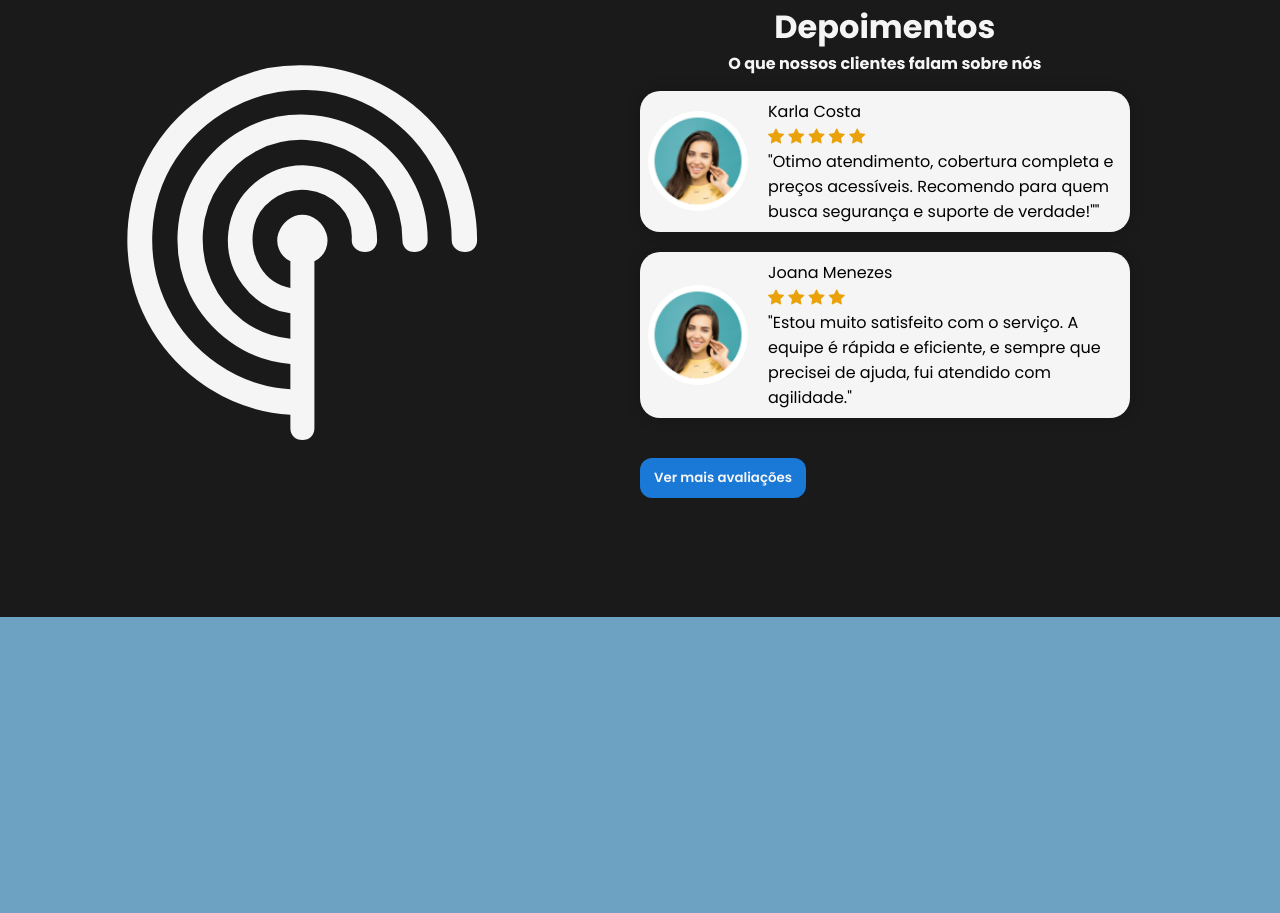
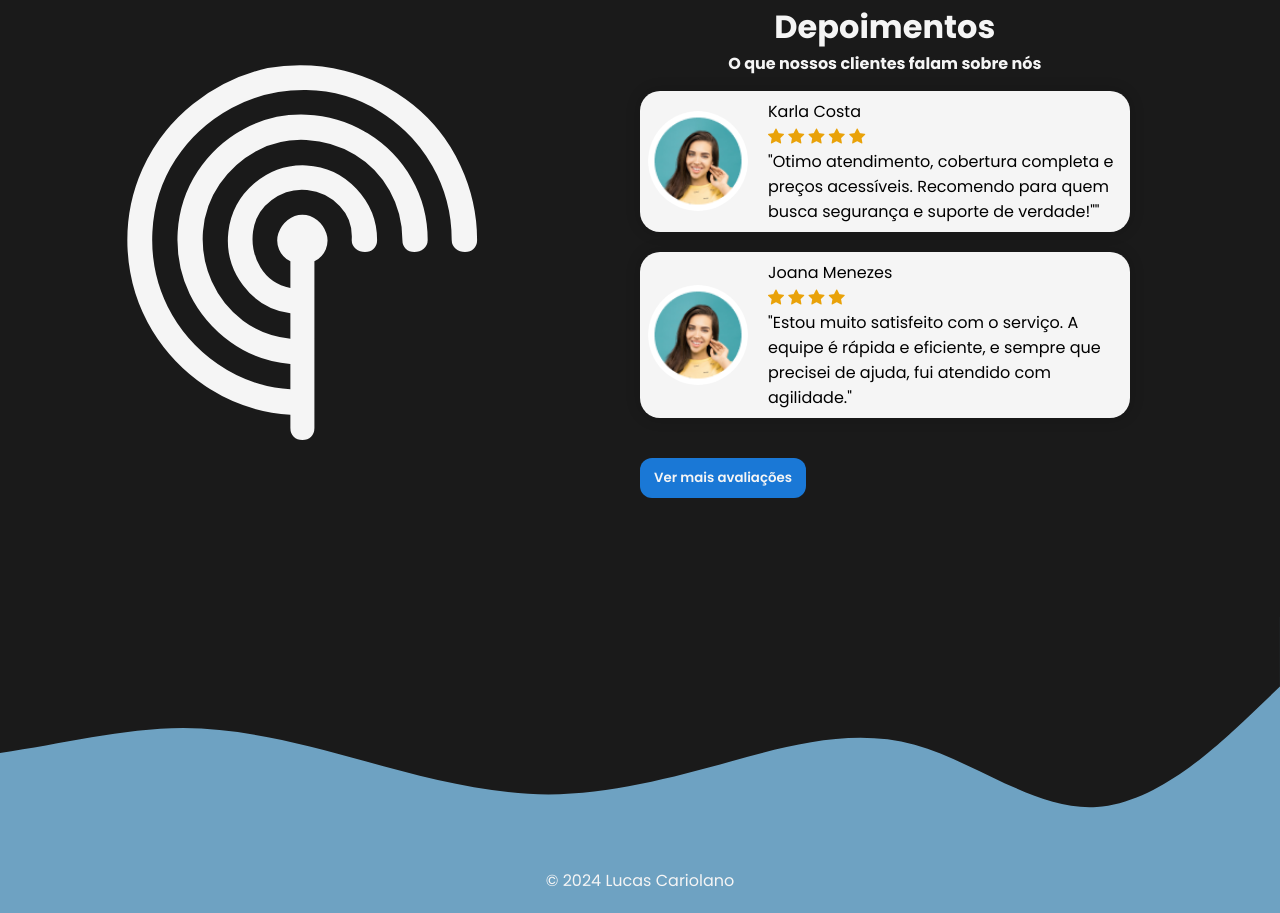
Before and after one commit to TxKlaus/LP-Radar, a plain HTML site: page index.html in a window 1280 px wide. Shown: the part 1902-2815 px from the top of the page. Before the commit the page ends 2519 px from the top, so only its background shows below. Drawn offline with nearby package versions, Linux system fonts and the light colour scheme; a script that the page names is missing.

Commit message:
[LP RADAR] final

```diff
--- a/index.html
+++ b/index.html
@@ -19,6 +19,7 @@
     <link rel="stylesheet" href="src/styles/home.css">
     <link rel="stylesheet" href="src/styles/menu.css">
     <link rel="stylesheet" href="src/styles/testimonials.css">
+    <link rel="stylesheet" href="src/styles/footer.css">
     <title>Radar Proteção Veicular</title>
 </head>
 <body>
@@ -133,6 +134,12 @@
             <img src="src" alt="">
         </section>
     </main>
+    <footer>
+        <img src="src/images/wave.svg" alt="">
+        <div class="footer_itens">
+            <span> &copy 2024 Lucas Cariolano</span>
+        </div>
+    </footer>
     <script src="src/js/script.js"></script>
 </body>
 </html>
--- /dev/null
+++ b/src/styles/footer.css
@@ -0,0 +1,12 @@
+footer{
+    margin-top: -5px;
+}
+.footer_itens{
+    display: flex;
+    align-items: center;
+    justify-content: center;
+    margin-bottom: 20px;
+}
+.footer_itens span{
+    color: whitesmoke;
+}
```
Also changed, not shown: src/images/wave.svg (added).
